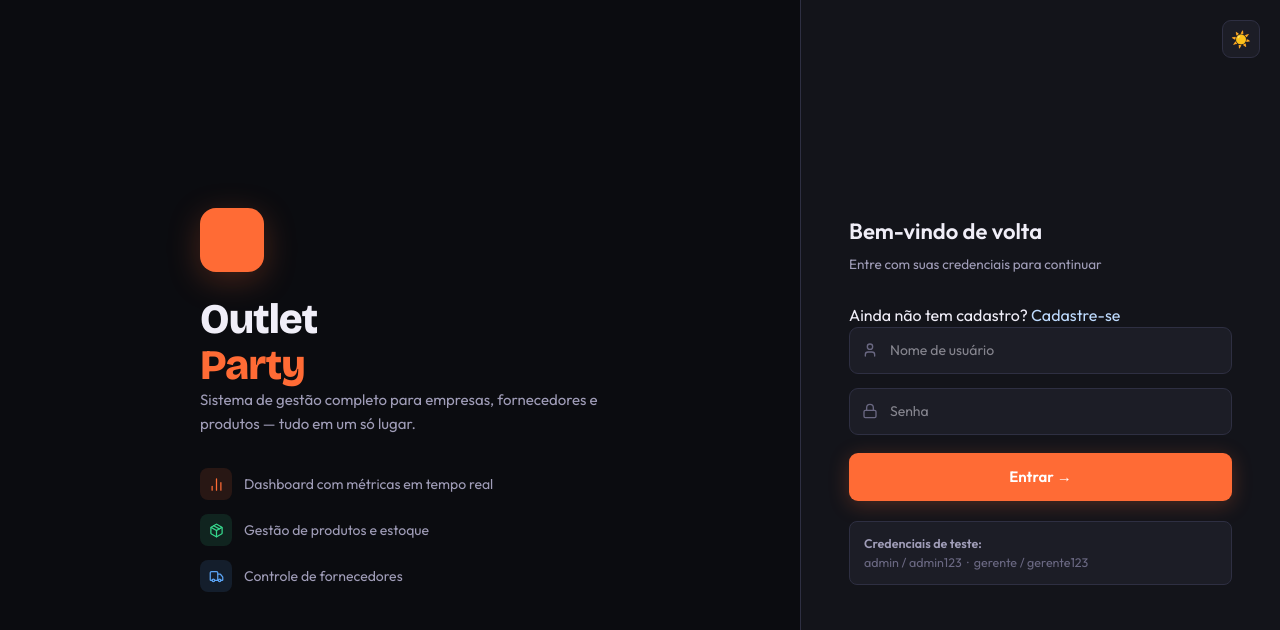
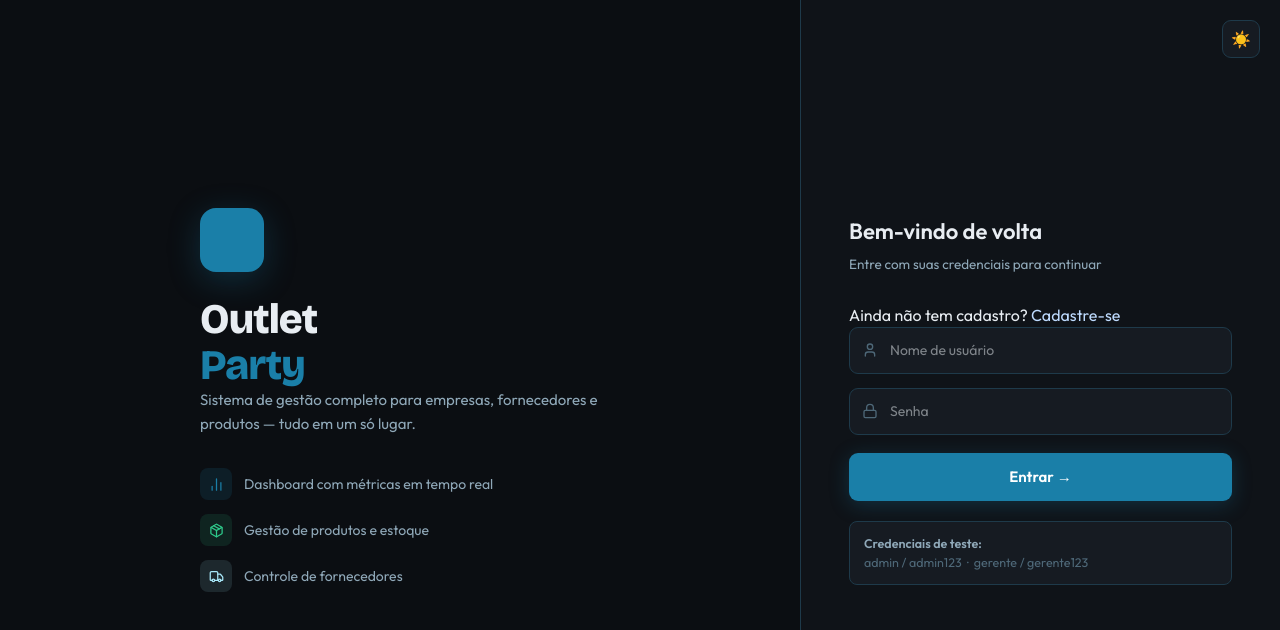
Before and after one commit to Grupo2projectSptech/grupo02Frontend, a React app in the folder frontend/: page /login in a window 1280 px wide. Shown: the top 630 px of the page. Built offline with nearby package versions, Linux system fonts and the light colour scheme; the HTML template or start-up script is replaced by a standard one.

Commit message:
Salvando alterações

```diff
--- a/frontend/src/components/fornecedores/ReportPanel.jsx
+++ b/frontend/src/components/fornecedores/ReportPanel.jsx
@@ -218,9 +218,9 @@ export default function ReportPanel({ fornecedores, allProdutos }) {
             value={sortBy}
             onChange={e => setSortBy(e.target.value)}
           >
-            <option value="estoque">Ranking: Maior estoque</option>
-            <option value="preco">Ranking: Maior preço</option>
-            <option value="nome">Ranking: Nome A-Z</option>
+            <option value="estoque">Maior estoque</option>
+            <option value="preco">Maior preço</option>
+            <option value="nome">Nome A-Z</option>
           </select>
 
           <button
--- a/frontend/src/index.css
+++ b/frontend/src/index.css
@@ -5,70 +5,80 @@
 
 /* ── Dark Theme (default) ───────────────────────────────────────────────────── */
 :root, [data-theme="dark"] {
-  --bg:          #0b0c10;
-  --bg2:         #13141a;
-  --bg3:         #1c1d26;
-  --bg4:         #242533;
-  --border:      #2e2f42;
-  --border2:     #3a3b52;
+  /* Backgrounds — escuros neutros para não competir com a paleta */
+  --bg:          #0b0e12;
+  --bg2:         #0f1318;
+  --bg3:         #161b22;
+  --bg4:         #1e2530;
+  --border:      #1e3a4a;
+  --border2:     #255266;
 
-  --primary:     #ff6b35;
-  --primary-dim: rgba(255,107,53,0.12);
-  --primary-glow:rgba(255,107,53,0.25);
+  /* Primary — azul petróleo da paleta (#00537A clareado para contraste) */
+  --primary:     #1a7fa8;
+  --primary-dim: rgba(26,127,168,0.14);
+  --primary-glow:rgba(26,127,168,0.28);
 
-  --accent:      #f7c948;
-  --accent-dim:  rgba(247,201,72,0.12);
+  /* Accent — amarelo dourado da paleta */
+  --accent:      #FFBA42;
+  --accent-dim:  rgba(255,186,66,0.13);
 
-  --text:        #f0eef8;
-  --text2:       #a09db8;
-  --text3:       #6a6882;
+  /* Textos */
+  --text:        #e8edf2;
+  --text2:       #8fa8b8;
+  --text3:       #4e6878;
 
-  --success:     #36d68c;
-  --success-dim: rgba(54,214,140,0.12);
-  --danger:      #ff5c72;
-  --danger-dim:  rgba(255,92,114,0.12);
-  --warning:     #f7c948;
-  --warning-dim: rgba(247,201,72,0.12);
-  --info:        #5ba4f5;
-  --info-dim:    rgba(91,164,245,0.12);
+  /* Semânticas */
+  --success:     #2ec98a;
+  --success-dim: rgba(46,201,138,0.12);
+  --danger:      #f05365;
+  --danger-dim:  rgba(240,83,101,0.12);
+  --warning:     #FFBA42;
+  --warning-dim: rgba(255,186,66,0.13);
+  --info:        #A8E8F9;
+  --info-dim:    rgba(168,232,249,0.12);
 
-  --shadow:      0 4px 24px rgba(0,0,0,0.5);
-  --shadow-sm:   0 2px 8px rgba(0,0,0,0.35);
+  --shadow:      0 4px 24px rgba(0,0,0,0.55);
+  --shadow-sm:   0 2px 8px rgba(0,0,0,0.38);
   --radius:      12px;
   --sidebar-w:   180px;
 }
 
 /* ── Light Theme ────────────────────────────────────────────────────────────── */
 [data-theme="light"] {
-  --bg:          #f4f3f8;
+  /* Backgrounds — branco/cinza claro com fundo sidebar azul escuro */
+  --bg:          #f2f5f7;
   --bg2:         #14213D;
-  --bg3:         #eeecf6;
-  --bg4:         #e5e3f0;
-  --border:      #dddbe8;
-  --border2:     #cbc9da;
+  --bg3:         #e8edf2;
+  --bg4:         #dde3ea;
+  --border:      #c8d4dc;
+  --border2:     #b0bfca;
 
+  /* Primary — amarelo/âmbar da paleta Outlet Party */
   --primary:     #FCA311;
-  --primary-dim: rgba(232,93,32,0.1);
-  --primary-glow:rgba(232,93,32,0.2);
+  --primary-dim: rgba(252,163,17,0.13);
+  --primary-glow:rgba(252,163,17,0.28);
 
-  --accent:      #d4a800;
-  --accent-dim:  rgba(212,168,0,0.1);
+  /* Accent — azul médio da paleta */
+  --accent:      #00537A;
+  --accent-dim:  rgba(0,83,122,0.1);
 
-  --text:        #fff;
-  --text2:       #14213D;
-  --text3:       #9e9bb5;
+  /* Textos — escuros para legibilidade no fundo claro */
+  --text:        #f7f9fa;
+  --text2:       #2d4a5e;
+  --text3:       #7a99aa;
 
-  --success:     #22a96e;
-  --success-dim: rgba(34,169,110,0.1);
-  --danger:      #e8334a;
-  --danger-dim:  rgba(232,51,74,0.1);
+  /* Semânticas */
+  --success:     #1a9e68;
+  --success-dim: rgba(26,158,104,0.1);
+  --danger:      #d42b40;
+  --danger-dim:  rgba(212,43,64,0.1);
   --warning:     #c98b00;
   --warning-dim: rgba(201,139,0,0.1);
-  --info:        #3b7de8;
-  --info-dim:    rgba(59,125,232,0.1);
+  --info:        #00537A;
+  --info-dim:    rgba(0,83,122,0.1);
 
   --shadow:      0 4px 24px rgba(0,0,0,0.08);
-  --shadow-sm:   0 2px 8px rgba(0,0,0,0.06);
+  --shadow-sm:   0 2px 8px rgba(0,0,0,0.05);
 }
 
 /* ── Base ───────────────────────────────────────────────────────────────────── */
@@ -332,7 +342,7 @@ a { color: inherit; text-decoration: none; }
   font-family: 'Bricolage Grotesque', sans-serif;
   font-size: 15px;
   font-weight: 700;
-  color: var(--text);
+  color: var(--text2);
   margin-bottom: 18px;
 }
 
```
